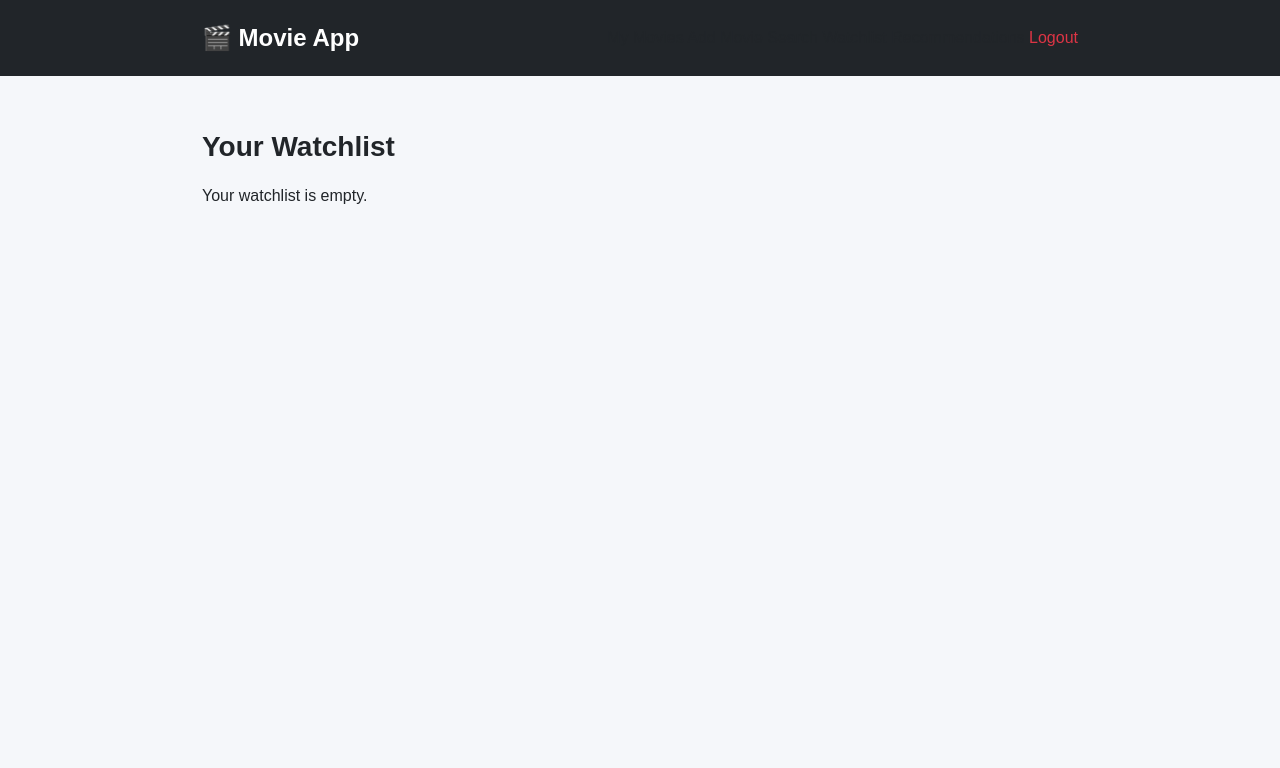
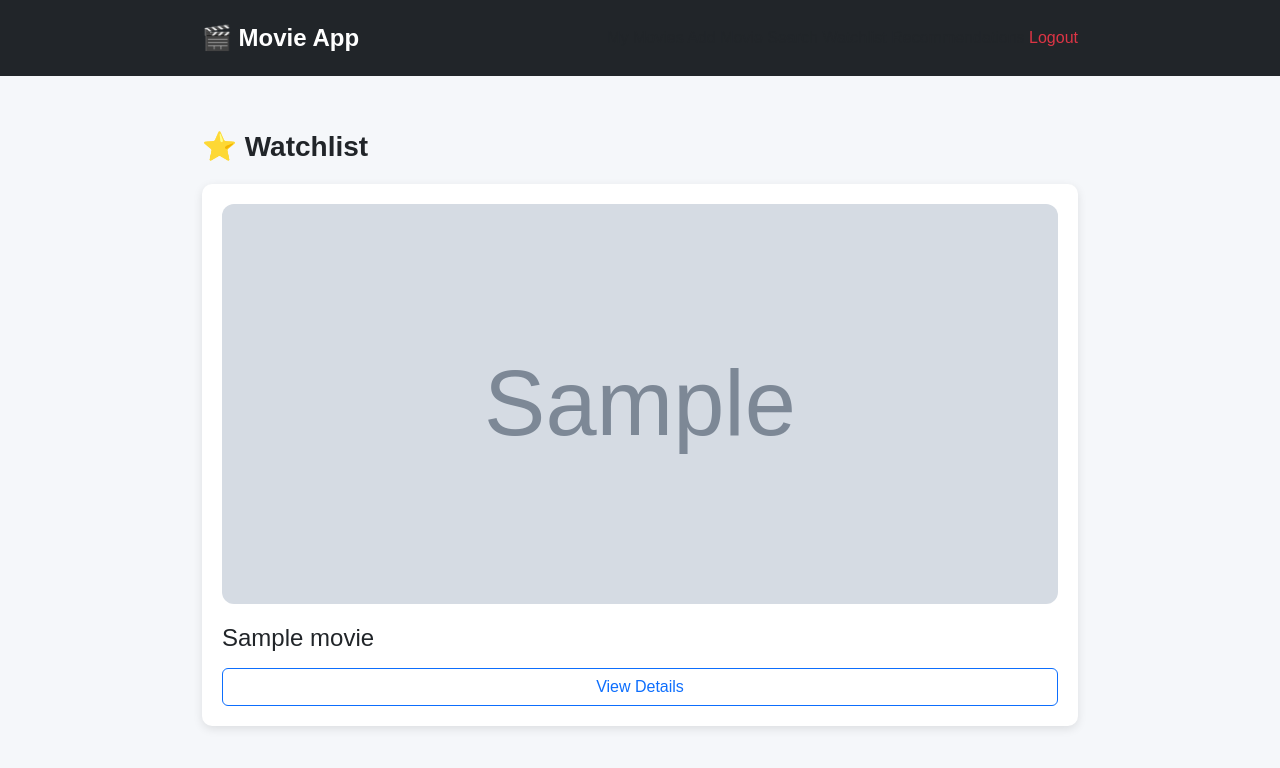
Before and after one commit to arranjan681/ReelLog, a Flask app: page /watchlist in a window 1280 px wide. Shown: the top 768 px of the page. Run offline with Flask 3, Linux system fonts and the light colour scheme; a user stored in the database is signed in; tables that the repository leaves empty hold one stand-in row (values such as "Sample post"); grey boxes marked "Sample" are stand-in pictures; parts of the project's set-up code (start-up, migrations or seed data) failed here and were passed over.

Commit message:
Update watchlist.html

```diff
--- a/templates/watchlist.html
+++ b/templates/watchlist.html
@@ -1,33 +1,24 @@
-{% extends "base.html" %}
-{% block title %}Watchlist{% endblock %}
+{% extends 'base.html' %}
+{% block content %}
 
-{% block content %}
-<h2 class="page-title">Your Watchlist</h2>
+<h2 class="page-title">⭐ Watchlist</h2>
 
-{% if watchlist %}
-    <div class="movie-grid">
-        {% for movie in watchlist %}
-            <div class="card movie-card">
-                <h3>{{ movie.title }}</h3>
+<div class="movies-grid">
+    {% for movie in movies %}
+    <div class="movie-card">
 
-                <p class="small-text">{{ movie.description[:120] }}...</p>
+        <img src="{{ movie.poster or url_for('static', filename='default_poster.jpg') }}"
+             class="movie-poster">
 
-                <div class="button-group">
-                    <a href="{{ url_for('movie_details', movie_id=movie.id) }}"
-                       class="button primary">
-                       View
-                    </a>
+        <h4>{{ movie.title }}</h4>
 
-                    <a href="{{ url_for('remove_watchlist', movie_id=movie.id) }}"
-                       class="button danger">
-                       Remove
-                    </a>
-                </div>
-            </div>
-        {% endfor %}
+        <a href="{{ url_for('movie_details', movie_id=movie.id) }}"
+           class="btn btn-outline-primary mt-2 w-100">
+           View Details
+        </a>
+
     </div>
-{% else %}
-    <p>Your watchlist is empty.</p>
-{% endif %}
+    {% endfor %}
+</div>
 
 {% endblock %}
```
